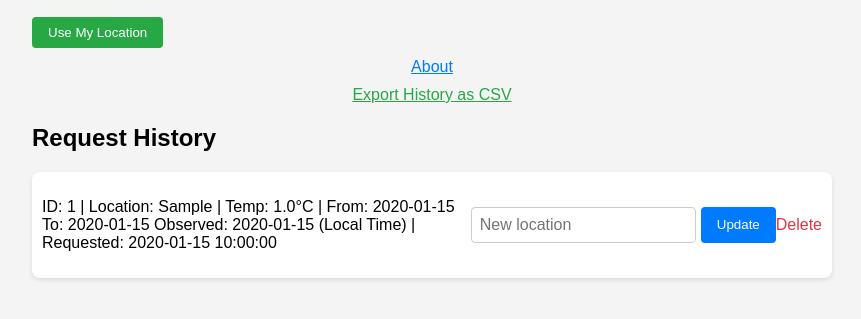
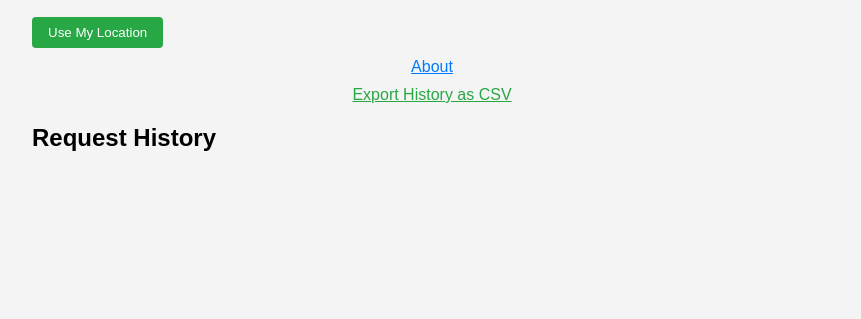
Before and after one commit to ahmed20455/SkyCast---Weather-App, a Flask app: page / in a window 1280 px wide. Shown: the part 178-497 px from the top of the page, without its empty margins (208-1069 px from the left). Run offline with Flask 3, Linux system fonts and the light colour scheme; tables that the repository leaves empty hold one stand-in row (values such as "Sample post").

Commit message:
new updates

```diff
--- a/app.py
+++ b/app.py
@@ -7,13 +7,24 @@ from datetime import datetime, timedelta
 import pytz
 from io import StringIO
 import csv
+import secrets
 
+
+load_dotenv()
 app = Flask(__name__)
-app.secret_key = os.urandom(24)  # Required for session
-load_dotenv()
+app.secret_key = os.environ["SECRET_KEY"]  # Required for session
 API_KEY = os.getenv("OPENWEATHER_API_KEY")
-BASE_URL = "http://api.openweathermap.org/data/2.5/"
+BASE_URL = "https://api.openweathermap.org/data/2.5/"
 
+def owm_get(endpoint, **params):
+    params.update(appid=API_KEY, units="metric")
+    return requests.get(BASE_URL + endpoint, params=params, timeout=10)
+
+def owner_id():
+    session.permanent = True
+    if "owner" not in session:
+        session["owner"] = secrets.token_hex(16)
+    return session["owner"]
 init_db()
 
 @app.route("/", methods=["GET", "POST"])
@@ -28,15 +39,13 @@ def index():
         start_date = request.form.get("start_date")
         end_date = request.form.get("end_date")
         if location:
-            weather_url = f"{BASE_URL}weather?q={location}&appid={API_KEY}&units=metric"
-            response = requests.get(weather_url)
+            response = owm_get("weather",q=location)
             if response.status_code == 200:
                 weather_data = response.json()
                 utc_time = datetime.utcfromtimestamp(weather_data["dt"])
                 timezone_offset = weather_data["timezone"]
                 local_time = utc_time.replace(tzinfo=pytz.utc).astimezone(pytz.timezone("UTC")).replace(tzinfo=None) + timedelta(seconds=timezone_offset)
-                forecast_url = f"{BASE_URL}forecast?q={location}&appid={API_KEY}&units=metric"
-                forecast_response = requests.get(forecast_url)
+                forecast_response = owm_get("forecast",q=location)
                 if forecast_response.status_code == 200:
                     forecast_data = forecast_response.json()["list"][::8]
                 lat = weather_data["coord"]["lat"]
@@ -50,7 +59,7 @@ def index():
                             return "Error: Start date must be before end date", 400
                     except ValueError:
                         return "Error: Invalid date format (use YYYY-MM-DD)", 400
-                add_weather_request(location, weather_data["main"]["temp"], start_date, end_date, local_time.strftime('%Y-%m-%d %H:%M'))
+                add_weather_request(owner_id(),location, weather_data["main"]["temp"], start_date, end_date, local_time.strftime('%Y-%m-%d %H:%M'))
                 session['weather_data'] = weather_data
                 session['forecast_data'] = forecast_data
                 session['local_time'] = local_time.strftime('%Y-%m-%d %H:%M')  # Consistent string
@@ -59,51 +68,49 @@ def index():
             else:
                 return f"Error: Could not find weather for {location}", 400
 
-    requests_history = get_all_requests()
+    requests_history = get_all_requests(owner_id())
     return render_template("index.html", weather=weather_data, forecast=forecast_data, history=requests_history, local_time=local_time, map_link=map_link)
 
 @app.route("/current_location", methods=["POST"])
 def current_location():
     lat = request.json["lat"]
     lon = request.json["lon"]
-    weather_url = f"{BASE_URL}weather?lat={lat}&lon={lon}&appid={API_KEY}&units=metric"
-    response = requests.get(weather_url)
+    forecast_data = None
+    response = owm_get("weather",lat=lat,lon=lon)
     if response.status_code == 200:
         weather_data = response.json()
         utc_time = datetime.utcfromtimestamp(weather_data["dt"])
         timezone_offset = weather_data["timezone"]
         local_time = utc_time.replace(tzinfo=pytz.utc).astimezone(pytz.timezone("UTC")).replace(tzinfo=None) + timedelta(seconds=timezone_offset)
-        forecast_url = f"{BASE_URL}forecast?lat={lat}&lon={lon}&appid={API_KEY}&units=metric"  # Fixed to use lat/lon
-        forecast_response = requests.get(forecast_url)
+        forecast_response = owm_get("forecast",lat=lat,lon=lon)
         if forecast_response.status_code == 200:
             forecast_data = forecast_response.json()["list"][::8]
-        add_weather_request(f"Lat:{lat},Lon:{lon}", weather_data["main"]["temp"], None, None, local_time.strftime('%Y-%m-%d %H:%M'))
+        add_weather_request(owner_id(),"Current location", weather_data["main"]["temp"], None, None, local_time.strftime('%Y-%m-%d %H:%M'))
         session['weather_data'] = weather_data
         session['forecast_data'] = forecast_data
         session['local_time'] = local_time.strftime('%Y-%m-%d %H:%M')
         session['map_link'] = f"https://www.google.com/maps?q={lat},{lon}"
-        return redirect(url_for("index"))
+        return jsonify({"redirect":url_for("index")})
     return jsonify({"error": "Unable to fetch weather"}), 400
 
 @app.route("/update/<int:id>", methods=["POST"])
 def update(id):
-    new_location = request.form.get("new_location")
+    new_location = (request.form.get("new_location") or "").strip()
     if not new_location.strip():
         return "Error: Location cannot be empty", 400
     if new_location:
-        weather_url = f"{BASE_URL}weather?q={new_location}&appid={API_KEY}&units=metric"
-        response = requests.get(weather_url)
+        response = owm_get("weather",q=new_location)
         if response.status_code == 200:
             weather_data = response.json()
             new_temp = weather_data["main"]["temp"]
-            update_request(id, new_location, new_temp)
+            update_request(owner_id(),id, new_location, new_temp)
         else:
             return f"Error: Could not find weather for {new_location}", 400
     return redirect(url_for("index"))
 
 @app.route("/delete/<int:id>")
 def delete(id):
-    delete_request(id)
+    delete_request(owner_id(),id)
     return redirect(url_for("index"))
 
 @app.route("/about")
@@ -112,7 +119,7 @@ def about():
 
 @app.route("/export/csv")
 def export_csv():
-    history = get_all_requests()
+    history = get_all_requests(owner_id())
     output = StringIO()
     writer = csv.writer(output)
     writer.writerow(["ID", "Location", "Temperature", "Start Date", "End Date", "Local Time", "Requested"])
@@ -121,4 +128,4 @@ def export_csv():
     return Response(output.getvalue(), mimetype="text/csv", headers={"Content-Disposition": "attachment;filename=weather_history.csv"})
 
 if __name__ == "__main__":
-    app.run(debug=True)
+    app.run(debug=os.getenv("FLASK_DEBUG")=="1")
--- a/database.py
+++ b/database.py
@@ -1,7 +1,9 @@
 import sqlite3
 
+DB = "weather.db"
+
 def init_db():
-    conn = sqlite3.connect("weather.db")
+    conn = sqlite3.connect(DB)
     c = conn.cursor()
     c.execute("""CREATE TABLE IF NOT EXISTS weather_requests (
                  id INTEGER PRIMARY KEY AUTOINCREMENT,
@@ -10,39 +12,41 @@ def init_db():
                  start_date TEXT,
                  end_date TEXT,
                  local_time TEXT,
-                 timestamp DATETIME DEFAULT CURRENT_TIMESTAMP)""")
+                 timestamp DATETIME DEFAULT CURRENT_TIMESTAMP,
+                 owner TEXT NOT NULL)""")
     conn.commit()
     conn.close()
 
-def add_weather_request(location, temp, start_date=None, end_date=None, local_time=None):
-    conn = sqlite3.connect("weather.db")
+def add_weather_request(owner,location, temp, start_date=None, end_date=None, local_time=None):
+    conn = sqlite3.connect(DB)
     c = conn.cursor()
-    c.execute("INSERT INTO weather_requests (location, temperature, start_date, end_date, local_time) VALUES (?, ?, ?, ?, ?)",
-              (location, temp, start_date, end_date, local_time))
+    c.execute("INSERT INTO weather_requests (owner,location, temperature, start_date, end_date, local_time) VALUES (?, ?, ?, ?, ?, ?)",
+              (owner, location, temp, start_date, end_date, local_time))
     conn.commit()
     conn.close()
 
-def get_all_requests():
-    conn = sqlite3.connect("weather.db")
+def get_all_requests(owner):
+    conn = sqlite3.connect(DB)
     c = conn.cursor()
-    c.execute("SELECT * FROM weather_requests")
+    c.execute("SELECT id, location, temperature, start_date, end_date, local_time, timestamp "
+              "FROM weather_requests WHERE owner = ? ORDER BY id DESC LIMIT 50",(owner,))
     rows = c.fetchall()
     conn.close()
     return rows
 
-def update_request(id, new_location, new_temp=None):
-    conn = sqlite3.connect("weather.db")
+def update_request(owner,id, new_location, new_temp=None):
+    conn = sqlite3.connect(DB)
     c = conn.cursor()
     if new_temp is not None:
-        c.execute("UPDATE weather_requests SET location = ?, temperature = ? WHERE id = ?", (new_location, new_temp, id))
+        c.execute("UPDATE weather_requests SET location = ?, temperature = ? WHERE id = ? AND owner= ?", (new_location, new_temp, id, owner))
     else:
-        c.execute("UPDATE weather_requests SET location = ? WHERE id = ?", (new_location, id))
+        c.execute("UPDATE weather_requests SET location = ? WHERE id = ? AND owner = ?", (new_location, id,owner))
     conn.commit()
     conn.close()
 
-def delete_request(id):
-    conn = sqlite3.connect("weather.db")
+def delete_request(owner,id):
+    conn = sqlite3.connect(DB)
     c = conn.cursor()
-    c.execute("DELETE FROM weather_requests WHERE id = ?", (id,))
+    c.execute("DELETE FROM weather_requests WHERE id = ? AND owner = ?", (id,owner))
     conn.commit()
     conn.close()
--- a/static/script.js
+++ b/static/script.js
@@ -10,13 +10,10 @@ function getCurrentLocation() {
                         lon: position.coords.longitude
                     })
                 })
-                .then(response => {
-                    if (response.redirected) {
-                        window.location.href = response.url;  // Follow redirect
-                    } else if (!response.ok) {
-                        return response.json().then(data => { throw new Error(data.error); });
-                    }
-                })
+                .then(response => response.json().then(data => {
+                    if (!response.ok) throw new Error (data.error || "Unable to fetch weather");
+                    window.location.href =  data.redirect;
+                }))
                 .catch(error => alert("Error: " + error.message));
             },
             (error) => alert("Geolocation failed: " + error.message)
--- a/templates/about.html
+++ b/templates/about.html
@@ -7,7 +7,6 @@
     <h1>About This App</h1>
     <p>Created by Ahmed Abdul Faheem</p>
     <p>This app fetches real-time weather data using the OpenWeatherMap API.</p>
-    <p>Learn more about Product Manager Accelerator: <a href="https://www.linkedin.com/school/pmaccelerator/posts/?feedView=all">LinkedIn</a></p>
     <a href="/">Back</a>
 </body>
 </html>
--- a/templates/index.html
+++ b/templates/index.html
@@ -23,7 +23,7 @@
                 <h2>Current Weather in {{ weather.name }}</h2>
                 <p class="temp">{{ weather.main.temp }}°C</p>
                 <p>{{ weather.weather[0].description | capitalize }}</p>
-                <img src="http://openweathermap.org/img/wn/{{ weather.weather[0].icon }}@2x.png" alt="Weather Icon">
+                <img src="https://openweathermap.org/img/wn/{{ weather.weather[0].icon }}@2x.png" alt="Weather Icon">
                 {% if local_time %}
                     <p class="time">Observed: {{ local_time }} (Local Time)</p>  <!-- No strftime -->
                 {% endif %}
@@ -41,7 +41,7 @@
                         <p>{{ day.dt_txt.split()[0] }} {{ day.dt_txt.split()[1][:5] }}</p>
                         <p>{{ day.main.temp }}°C</p>
                         <p>{{ day.weather[0].description | capitalize }}</p>
-                        <img src="http://openweathermap.org/img/wn/{{ day.weather[0].icon }}@2x.png" alt="Forecast Icon">
+                        <img src="https://openweathermap.org/img/wn/{{ day.weather[0].icon }}@2x.png" alt="Forecast Icon">
                     </div>
                 {% endfor %}
             </div>
@@ -51,7 +51,7 @@
         <div class="history-container">
             {% for req in history %}
                 <div class="history-item">
-                    <p>ID: {{ req[0] }} | Location: {{ req[1] }} | Temp: {{ req[2] }}°C |
+                    <p>ID: {{ loop.index }} | Location: {{ req[1] }} | Temp: {{ req[2] }}°C |
                        {% if req[3] %}From: {{ req[3] }}{% endif %}
                        {% if req[4] %}To: {{ req[4] }}{% endif %}
                        {% if req[5] %}Observed: {{ req[5] }} (Local Time){% endif %} |
```
Also changed, not shown: requirements.txt (+5 -4 lines), README.md.
